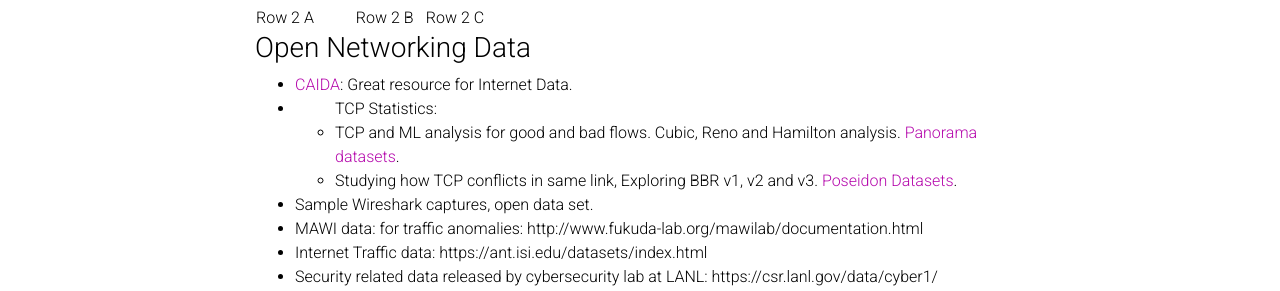
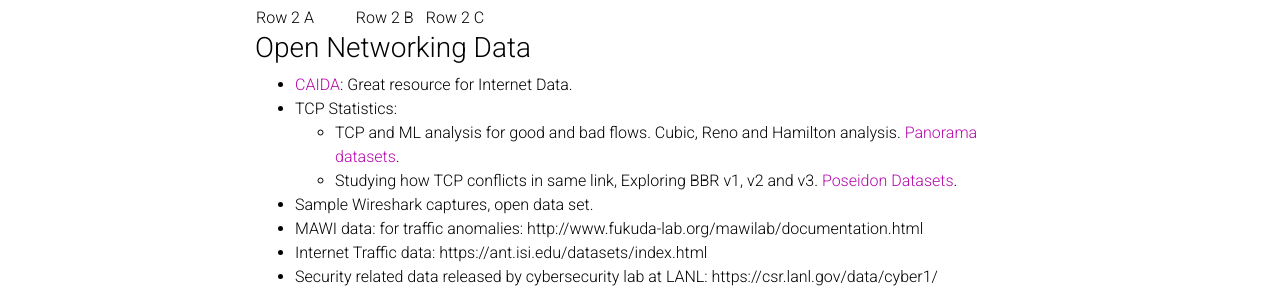
Before and after one commit to mariamkiran/mariamkiran.github.io, a Jekyll site: the page built from _pages/innovationradar.md, in a window 1280 px wide. Shown: the part 347-638 px from the top of the page. Built offline with Jekyll 4.4.1, drawn with Linux system fonts in a browser that asks for light colours; comment, search, counter and statistics services are not loaded; a style sheet for code colours, icons or effects is not loaded.

Commit message:
Update innovationradar.md

```diff
--- a/_pages/innovationradar.md
+++ b/_pages/innovationradar.md
@@ -19,7 +19,8 @@ Noteworthy projects, companies, and ideas across industries and emerging technol
 <h3>Open Networking Data</h3>
 <ul>
   <li> <a href='https://catalog.caida.org/search?query=types=dataset%20links=tag:caida%20'>CAIDA</a>: Great resource for Internet Data.</li>
-  <li> <ul>TCP Statistics:
+  <li> TCP Statistics:
+    <ul>
    <li>TCP and ML analysis for good and bad flows. Cubic, Reno and Hamilton analysis. <a href='https://github.com/Panorama360/Panorama_ML_libraries'>Panorama datasets</a>.</li>
   <li>Studying how TCP conflicts in same link, Exploring BBR v1, v2 and v3. <a href='https://sites.google.com/view/poseidon-workflows/datasets?authuser=1'>Poseidon Datasets</a>.</li>
   </ul>
```
